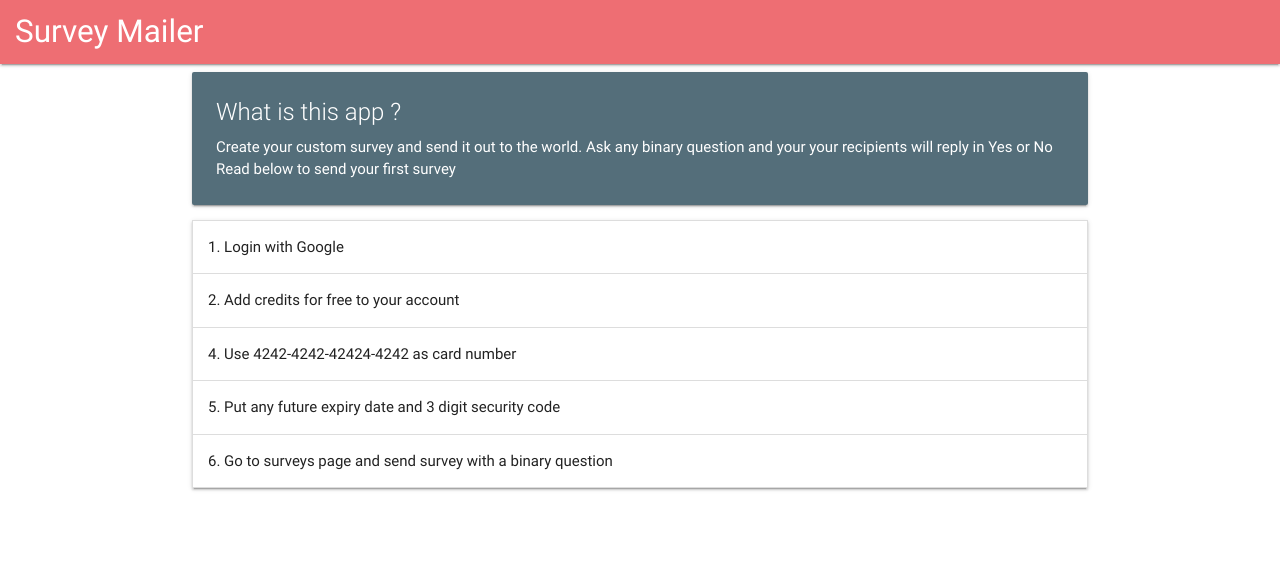
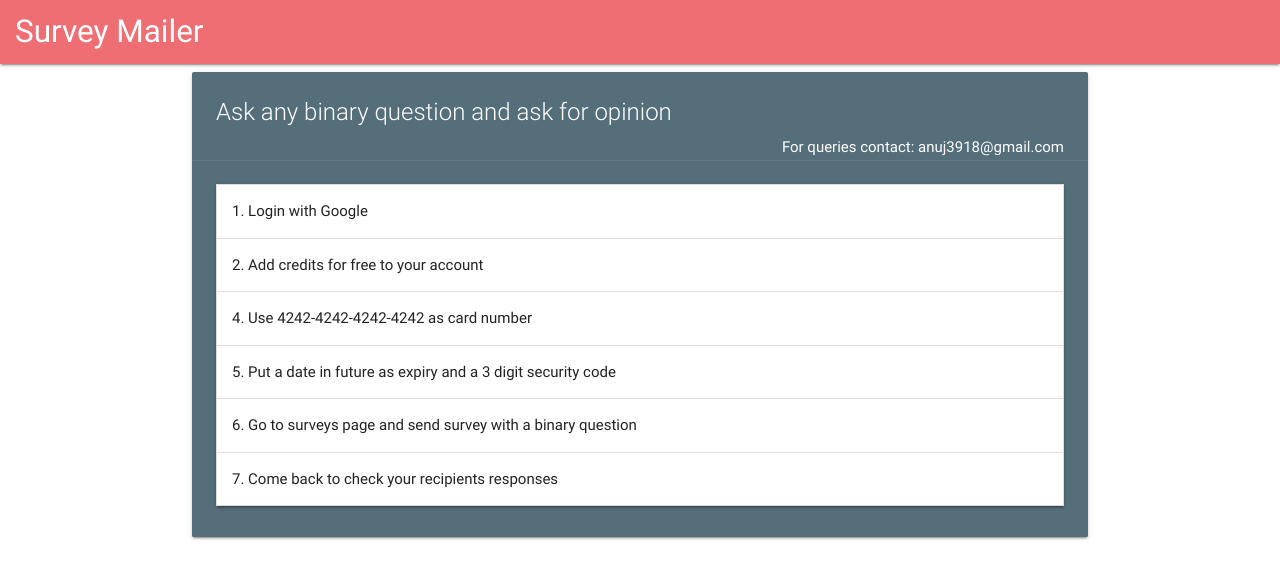
Before and after one commit to anuj3918/node_react_survey_mailer, a React (Create React App) app in the folder client/: page / in a window 1280 px wide. Shown: the top 578 px of the page. Built offline with nearby package versions, Linux system fonts and the light colour scheme; no server answers.

Commit message:
Finishing up Landing component

```diff
--- a/client/src/components/Landing.js
+++ b/client/src/components/Landing.js
@@ -6,11 +6,10 @@ class Landing extends Component {
 			<div>
 				<div className="card blue-grey darken-1">
 					<div className="card-content white-text">
-						<span className="card-title">What is this app ?</span>
-						<p>Create your custom survey and send it out to the world. Ask any binary question and your your recipients will reply in Yes or No</p>
-						<p>Read below to send your first survey</p>
+						<span className="card-title">Ask any binary question and ask for opinion</span>
+						<p className="right">For queries contact: anuj3918@gmail.com</p>
 					</div>
-				</div>
+					<div className="card-action">
 						<ul className="collapsible" data-collapsible="accordion">
 							<li>
 								<div className="collapsible-header">
@@ -24,12 +23,12 @@ class Landing extends Component {
 							</li>
 							<li>
 								<div className="collapsible-header">
-							4.&nbsp;Use 4242-4242-42424-4242 as card number
+									4.&nbsp;Use 4242-4242-4242-4242 as card number
 								</div>
 							</li>
 							<li>
 								<div className="collapsible-header">
-							5.&nbsp;Put any future expiry date and 3 digit security code
+									5.&nbsp;Put a date in future as expiry and a 3 digit security code
 								</div>
 							</li>
 							<li>
@@ -37,7 +36,15 @@ class Landing extends Component {
 									6.&nbsp;Go to surveys page and send survey with a binary question
 								</div>
 							</li>
+							<li>
+								<div className="collapsible-header">
+									7.&nbsp;Come back to check your recipients responses
+								</div>
+							</li>
 						</ul>
+					</div>
+				</div>
+
 			</div>
 		);
 	}
```
Lines whose indentation alone changed are shown as unchanged.
